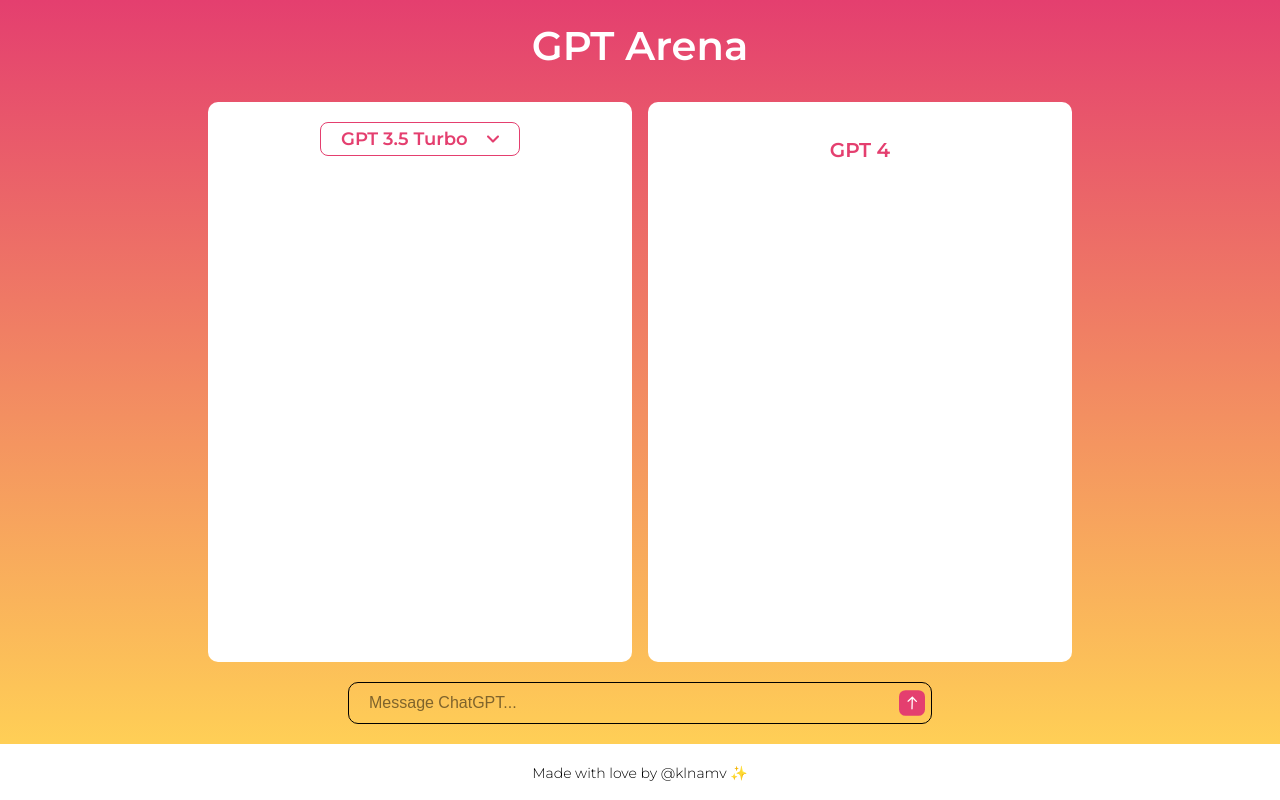
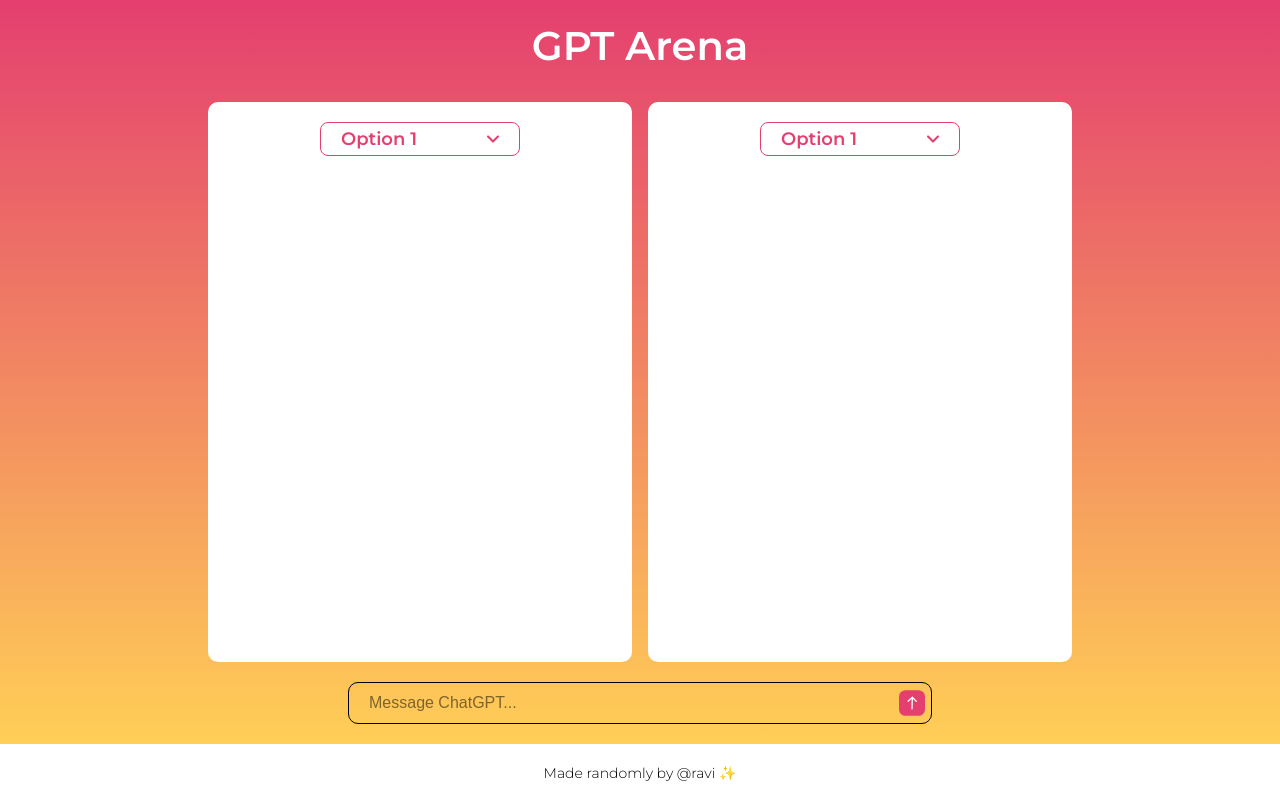
Before and after one commit to klnamv/gpt_arena, a React (Create React App) app: page / in a window 1280 px wide. Both pictures are taken after a click on the button "Try It". Built offline with nearby package versions, Linux system fonts and the light colour scheme; no server answers.

Commit message:
hugging face

```diff
--- a/src/App.js
+++ b/src/App.js
@@ -19,8 +19,8 @@
         <GptArena />
       )}
       <footer>
-      <a href='https://github.com/klnamv'>
-        Made with love by @klnamv ✨
+      <a href='https://github.com/Ravindra2711'>
+        Made randomly by @ravi ✨
       </a>
       </footer>
     </div>
--- a/src/components/Dropdown.jsx
+++ b/src/components/Dropdown.jsx
@@ -1,26 +1,75 @@
-import React, { useState } from 'react';
+import React, { useState, useEffect } from 'react';
 import '../styles/Dropdown.css';
+
+// Your API function (slightly modified for clarity)
+async function query(prompt) {
+  const response = await fetch("https://api-inference.huggingface.co/models/google/flan-t5-base", {
+    headers: { Authorization: "Bearer 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" },
+    method: "POST",
+    body: JSON.stringify({ "inputs": prompt }),
+  });
+  const result = await response.json();
+  return result; }
 
 const Dropdown = () => {
   const [isActive, setIsActive] = useState(false);
+  const [selectedOption, setSelectedOption] = useState('Option 1'); // Example
+  const [generatedText, setGeneratedText] = useState('');
 
-  const toggleDropdown = () => {
-    setIsActive(!isActive);
-  };
+const toggleDropdown = () => { setIsActive(!isActive); };
+
+const handleOptionClick = async (option) => {
+  setSelectedOption(option);
+  setIsActive(false);
+
+try {
+  const response = await query(`${option} `); // Add space after the prompt
+  const generatedCompletion = response.generated_text; // Assuming API structure
+  setGeneratedText(generatedCompletion);
+} catch (error) {
+  console.error("Error fetching from model:", error);
+  setGeneratedText("An error occurred.");
+}
+};
 
   return (
     <div className="dropdown">
       <button className="dropbtn" onClick={toggleDropdown}>
-        <span>GPT 3.5 Turbo</span>
-        <svg viewBox="-122.9 121.1 105.9 61.9" className={`icon ${isActive ? 'rotate' : ''}`} width="12" height="10">
+        <span>{selectedOption}</span> {/* Display selected option */}
+        <svg
+          viewBox="-122.9 121.1 105.9 61.9"
+          className={`icon ${isActive ? "rotate" : ""}`}
+          width="12"
+          height="10"
+        >
           <path d="M-63.2,180.3l43.5-43.5c1.7-1.7,2.7-4,2.7-6.5s-1-4.8-2.7-6.5c-1.7-1.7-4-2.7-6.5-2.7s-4.8,1-6.5,2.7l-37.2,37.2l-37.2-37.2 c-1.7-1.7-4-2.7-6.5-2.7s-4.8,1-6.5,2.6c-1.9,1.8-2.8,4.2-2.8,6.6c0,2.3,0.9,4.6,2.6,6.5l0,0c11.4,11.5,41,41.2,43,43.3l0.2,0.2 C-73.5,183.9-66.8,183.9-63.2,180.3z"></path>
         </svg>
       </button>
-      <ul className={`dropdown-content ${isActive ? 'active' : ''}`}>
-        <li><a href="#">gpt-4-turbo</a></li>
-        <li><a href="#">gpt-3.5-turbo-1106</a></li>
-        <li><a href="#">gpt-3.5-turbo-16k</a></li>
+      <ul className={`dropdown-content ${isActive ? "active" : ""}`}>
+        <li>
+          <a href="#" onClick={() => handleOptionClick("gpt-4-turbo")}>
+            gpt-4-turbo
+          </a>
+        </li>
+        <li>
+          <a href="#" onClick={() => handleOptionClick("gpt-3.5-turbo-1106")}>
+            gpt-3.5-turbo-1106
+          </a>
+        </li>
+        <li>
+          <a href="#" onClick={() => handleOptionClick("gpt-3.5-turbo-16k")}>
+            gpt-3.5-turbo-16k
+          </a>
+        </li>
+        <li>
+          <a href="#" onClick={() => handleOptionClick("flan-t5-base")}>
+            flan-t5-base
+          </a>
+        </li>
       </ul>
+      <div className="generated-text">
+    <p>{generatedText}</p>
+  </div>
     </div>
   );
 };
--- a/src/components/GptArena.jsx
+++ b/src/components/GptArena.jsx
@@ -70,7 +70,7 @@
           </div>
         </div>
         <div className='container'>
-          <h2>GPT 4</h2>
+          <Dropdown />
           <div className="markdown-content">
             <ReactMarkdown>{outputGpt.model2}</ReactMarkdown>
           </div>
```
